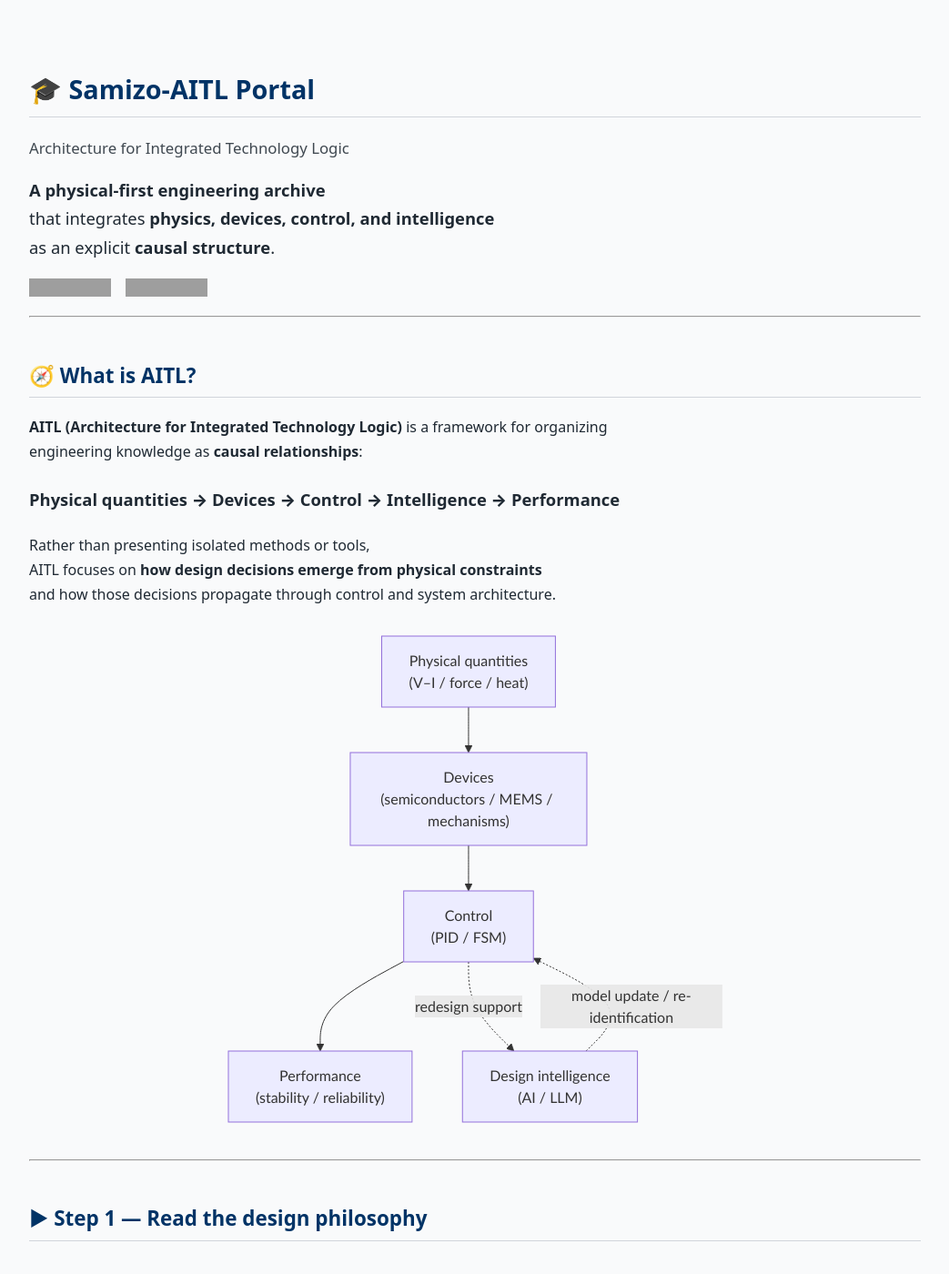
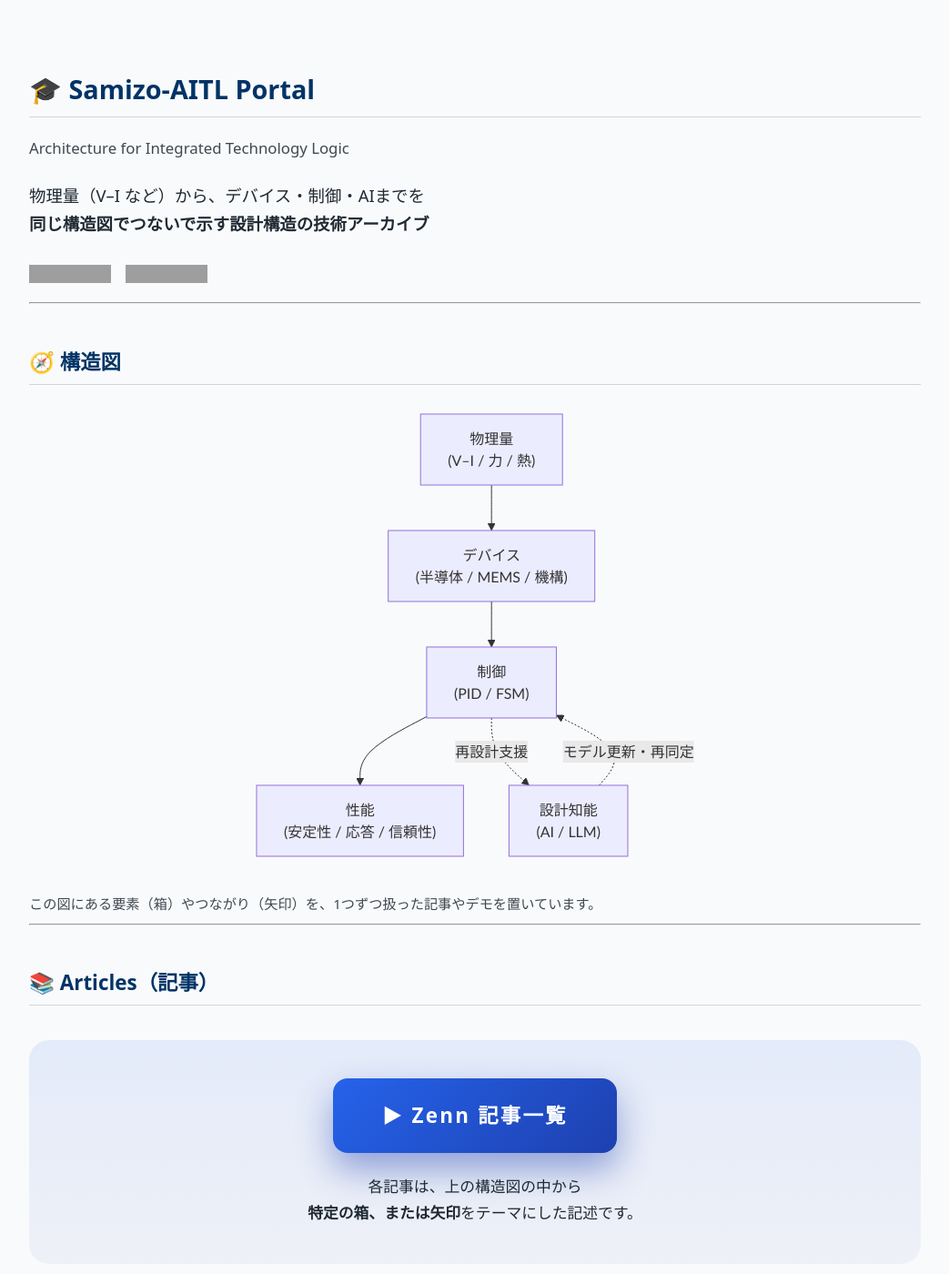
Before and after one commit to Samizo-AITL/Samizo-AITL.github.io, a Jekyll site: the page built from en/index.md, in a window 1280 px wide and 1400 px high. Shown: the whole window at 91% size, without its empty margins (118-1161 px from the left). Built offline with Jekyll 4.4.1, drawn with Linux system fonts in a browser that asks for light colours; some of the changed text lies outside the part shown; grey boxes are pictures that could not be loaded.

Commit message:
Update index.md

````diff
--- a/en/index.md
+++ b/en/index.md
@@ -1,7 +1,7 @@
 ---
 layout: default
 title: Samizo-AITL Portal
-description: Architecture for Integrated Technology Logic — a physical-first engineering archive
+description: 物理量（V–I）からデバイス・制御・AIまでを同一構造で示す設計構造の技術アーカイブ
 ---
 
 # 🎓 Samizo-AITL Portal
@@ -9,15 +9,14 @@ description: Architecture for Integrated Technology Logic — a physical-first e
 Architecture for Integrated Technology Logic
 </span>
 
-<div style="margin-top:0.6em; font-size:1.15em; line-height:1.7;">
-<strong>A physical-first engineering archive</strong><br>
-that integrates <strong>physics, devices, control, and intelligence</strong><br>
-as an explicit <strong>causal structure</strong>.
+<div style="margin:1.2em 0 1.6em 0; font-size:1.15em; line-height:1.7;">
+物理量（V–I など）から、デバイス・制御・AIまでを<br>
+<strong>同じ構造図でつないで示す設計構造の技術アーカイブ</strong>
 </div>
 
 <div style="margin:1.2em 0 0.8em 0;">
-  <a href="https://samizo-aitl.github.io/" style="margin-right:12px;">
-    <img src="https://img.shields.io/badge/Japanese-Version-brightgreen?logo=github" />
+  <a href="https://samizo-aitl.github.io/en/" style="margin-right:12px;">
+    <img src="https://img.shields.io/badge/English-Version-brightgreen?logo=github" />
   </a>
   <a href="https://github.com/Samizo-AITL">
     <img src="https://img.shields.io/badge/GitHub-Samizo--AITL-black?logo=github" />
@@ -26,55 +25,44 @@ as an explicit <strong>causal structure</strong>.
 
 ---
 
-## 🧭 What is AITL?
-
-**AITL (Architecture for Integrated Technology Logic)** is a framework for organizing
-engineering knowledge as **causal relationships**:
-
-<div style="font-size:1.15em; font-weight:800; margin:1.2em 0;">
-Physical quantities → Devices → Control → Intelligence → Performance
-</div>
-
-Rather than presenting isolated methods or tools,
-AITL focuses on **how design decisions emerge from physical constraints**
-and how those decisions propagate through control and system architecture.
+## 🧭 構造図
 
 ```mermaid
 flowchart TD
-    P["Physical quantities<br>(V–I / force / heat)"]
-    D["Devices<br>(semiconductors / MEMS / mechanisms)"]
-    C["Control<br>(PID / FSM)"]
-    A["Design intelligence<br>(AI / LLM)"]
-    S["Performance<br>(stability / reliability)"]
+    P["物理量<br>(V–I / 力 / 熱)"]
+    D["デバイス<br>(半導体 / MEMS / 機構)"]
+    C["制御<br>(PID / FSM)"]
+    A["設計知能<br>(AI / LLM)"]
+    S["性能<br>(安定性 / 応答 / 信頼性)"]
 
     P --> D
     D --> C
     C --> S
-    C -. redesign support .-> A
-    A -. model update / re-identification .-> C
+    C -. 再設計支援 .-> A
+    A -. モデル更新・再同定 .-> C
 ```
+
+<div style="margin-top:0.8em; font-size:0.95em; opacity:0.85;">
+この図にある要素（箱）やつながり（矢印）を、1つずつ扱った記事やデモを置いています。
+</div>
 
 ---
 
-## ▶ Step 1 — Read the design philosophy
+## 📚 Articles（記事）
 
 <div style="
-  margin: 2.8em 0 3.2em 0;
+  margin: 2.4em 0;
   padding: 2.6em 1.8em;
   text-align: center;
   background: linear-gradient(180deg, rgba(37,99,235,0.10), rgba(30,64,175,0.05));
   border-radius: 22px;
 ">
 
-<div style="font-size:1.3em; font-weight:900; margin-bottom:1.2em;">
-Understand the design rationale and causal thinking
-</div>
-
-<a href="/zenn-articles/en/"
+<a href="/zenn-articles/"
    style="
      display: inline-block;
      padding: 22px 54px;
-     font-size: 1.45em;
+     font-size: 1.4em;
      font-weight: 900;
      letter-spacing: 0.10em;
      color: #ffffff;
@@ -83,87 +71,54 @@ Understand the design rationale and causal thinking
      text-decoration: none;
      box-shadow: 0 18px 38px rgba(30,64,175,0.45);
    ">
-  ▶ Zenn Articles
+  ▶ Zenn 記事一覧
 </a>
 
 <div style="margin-top:1.4em; font-size:1.05em; line-height:1.7;">
-Design philosophy, causal structure, and decision criteria of AITL<br>
-are documented <strong>as long-form articles on Zenn</strong>.
+各記事は、上の構造図の中から<br>
+<strong>特定の箱、または矢印</strong>をテーマにした記述です。
 </div>
 
 </div>
 
 ---
 
-## ▶ Step 2 — Experience the structure visually
+## 🧩 Portal（構造ビュー）
 
 <div style="
-  margin: 3.2em 0;
+  margin: 3.0em 0;
   padding: 2.8em 2.0em;
-  background: linear-gradient(180deg, rgba(0,0,0,0.02), rgba(0,0,0,0.00));
   border: 2px solid #1e40af;
   border-radius: 22px;
+  text-align:center;
 ">
 
-<div style="text-align:center; font-size:1.4em; font-weight:900; margin-bottom:0.6em;">
-Portal — Visual Architecture Archive
-</div>
+<a href="/portal/"
+   style="
+     display: inline-block;
+     padding: 18px 44px;
+     font-size: 1.25em;
+     font-weight: 800;
+     letter-spacing: 0.08em;
+     color: #1e40af;
+     background: #ffffff;
+     border: 3px solid #1e40af;
+     border-radius: 14px;
+     text-decoration: none;
+   ">
+  ▶ Portal を開く
+</a>
 
-<div style="text-align:center; font-size:1.05em; line-height:1.7; margin-bottom:1.8em;">
-Explore the overall structure, causal layers, and design boundaries of AITL<br>
-through <strong>diagrams, animations, and interactive demos</strong>.
-</div>
-
-<div style="text-align:center; margin-bottom:2.0em;">
-  <a href="/portal/en/"
-     style="
-       display: inline-block;
-       padding: 18px 44px;
-       font-size: 1.25em;
-       font-weight: 800;
-       letter-spacing: 0.08em;
-       color: #1e40af;
-       background: #ffffff;
-       border: 3px solid #1e40af;
-       border-radius: 14px;
-       text-decoration: none;
-     ">
-    ▶ Open the Portal
-  </a>
-</div>
-
-<div style="display:grid; grid-template-columns:repeat(auto-fit,minmax(220px,1fr)); gap:16px;">
+<div style="display:grid; grid-template-columns:repeat(auto-fit,minmax(220px,1fr)); gap:16px; margin-top:2.0em;">
   <div style="padding:14px; border:1px solid #ddd; border-radius:12px; text-align:center;">
-    System-level architecture diagrams
+    全体構造マップ
   </div>
   <div style="padding:14px; border:1px solid #ddd; border-radius:12px; text-align:center;">
-    Control hierarchy (PID × FSM × AI)
+    制御階層（PID / FSM）
   </div>
   <div style="padding:14px; border:1px solid #ddd; border-radius:12px; text-align:center;">
-    Animations and demos
+    AI連携・構造デモ
   </div>
 </div>
 
 </div>
-
----
-
-## 🔐 Positioning (SSOT)
-
-The Samizo-AITL Portal is **not intended as a simplified tutorial site**.
-
-It serves as my personal
-<strong>Single Source of Truth (SSOT)</strong> —
-an archive that preserves design assumptions, reasoning processes,
-and causal structures without abstraction or simplification.
-
-Readability is secondary to **architectural transparency**.
-
----
-
-## 👤 Intended audience
-
-- Engineers working with physics-based systems
-  (semiconductors, MEMS, control, AI)
-- Readers interested in **design rationale and causal explanation**
-- Those organizing engineering knowledge across multiple domains
````
